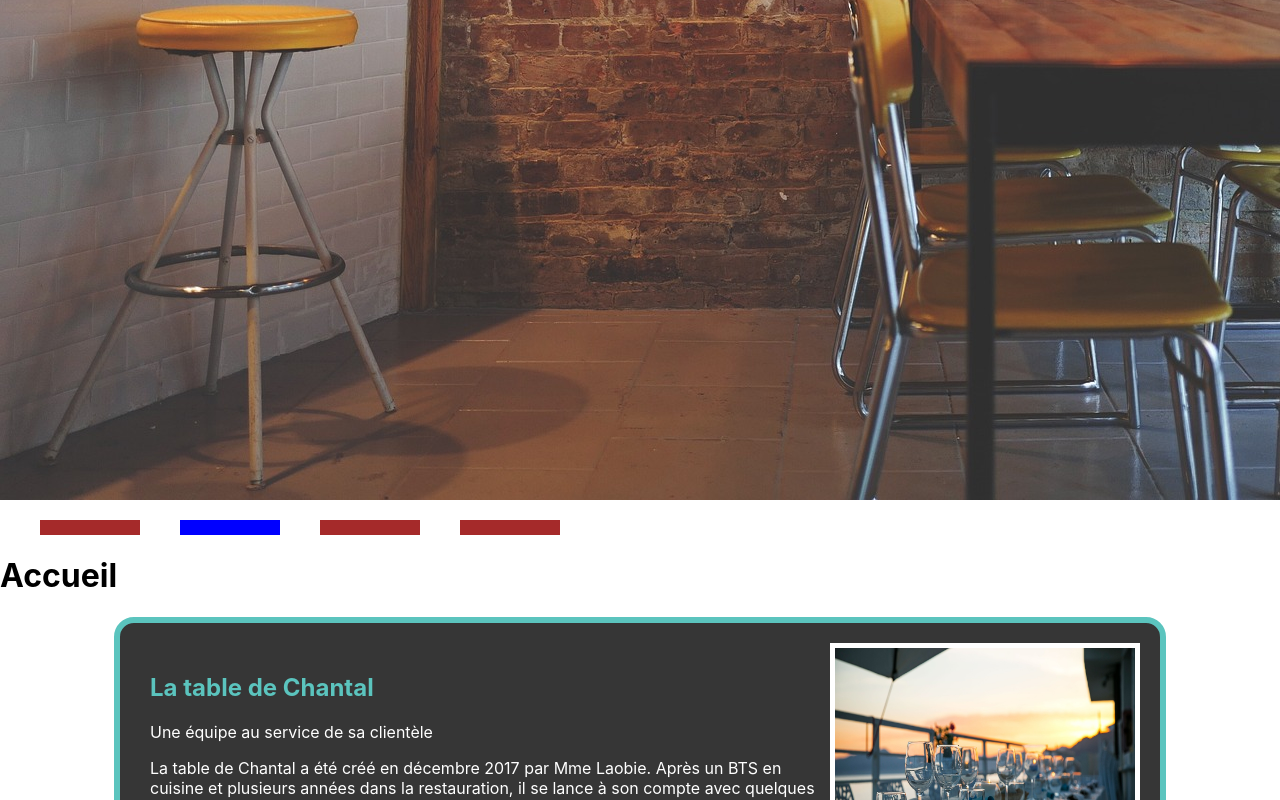
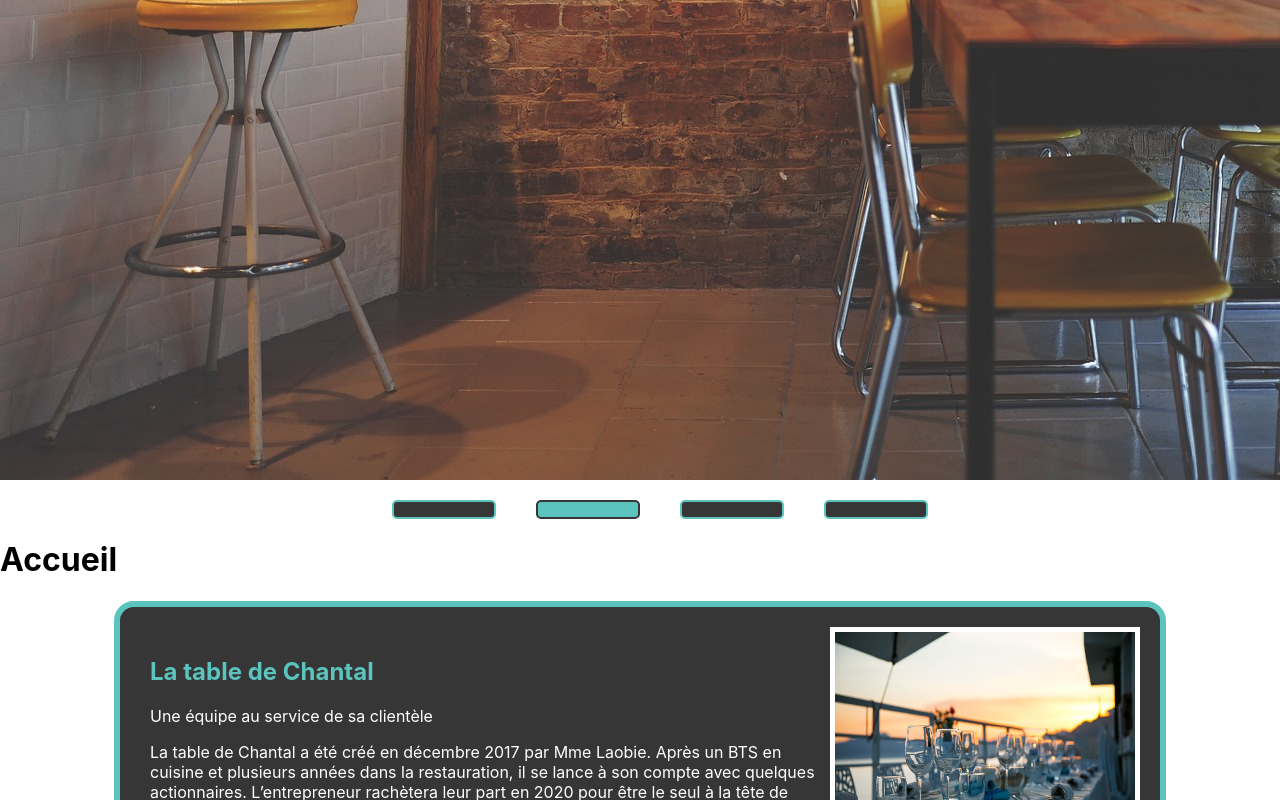
Before and after one commit to CyrilleDeletre/BriefRestaurant, a React (Create React App) app: page / in a window 1280 px wide. Shown: the part 880-1680 px from the top of the page. Built offline with nearby package versions, Linux system fonts and the light colour scheme.

Commit message:
css slider

```diff
--- a/src/App.css
+++ b/src/App.css
@@ -42,7 +42,7 @@ header{
 }
 
 main{
-    padding: 100px 0;
+    padding: 80px 0;
 }
 
 h2{
--- a/src/components/Elements/Slider/Slider.css
+++ b/src/components/Elements/Slider/Slider.css
@@ -1,16 +1,21 @@
 .puce{
     height: 15px;
     width: 100px;
-    background-color: brown;
+    background-color: var(--text);
+    border:2px Solid var(--title);
+    border-radius: 5px;
 }
 .target{
     height: 15px;
     width: 100px;
-    background-color: blue;
+    background-color: var(--title);
+    border:2px Solid var(--text);
+    border-radius: 5px;
 }
 .puces{
     list-style: none;
     display: flex;
+    justify-content: center;
     gap: 40px;
     cursor: pointer;
 }
```
